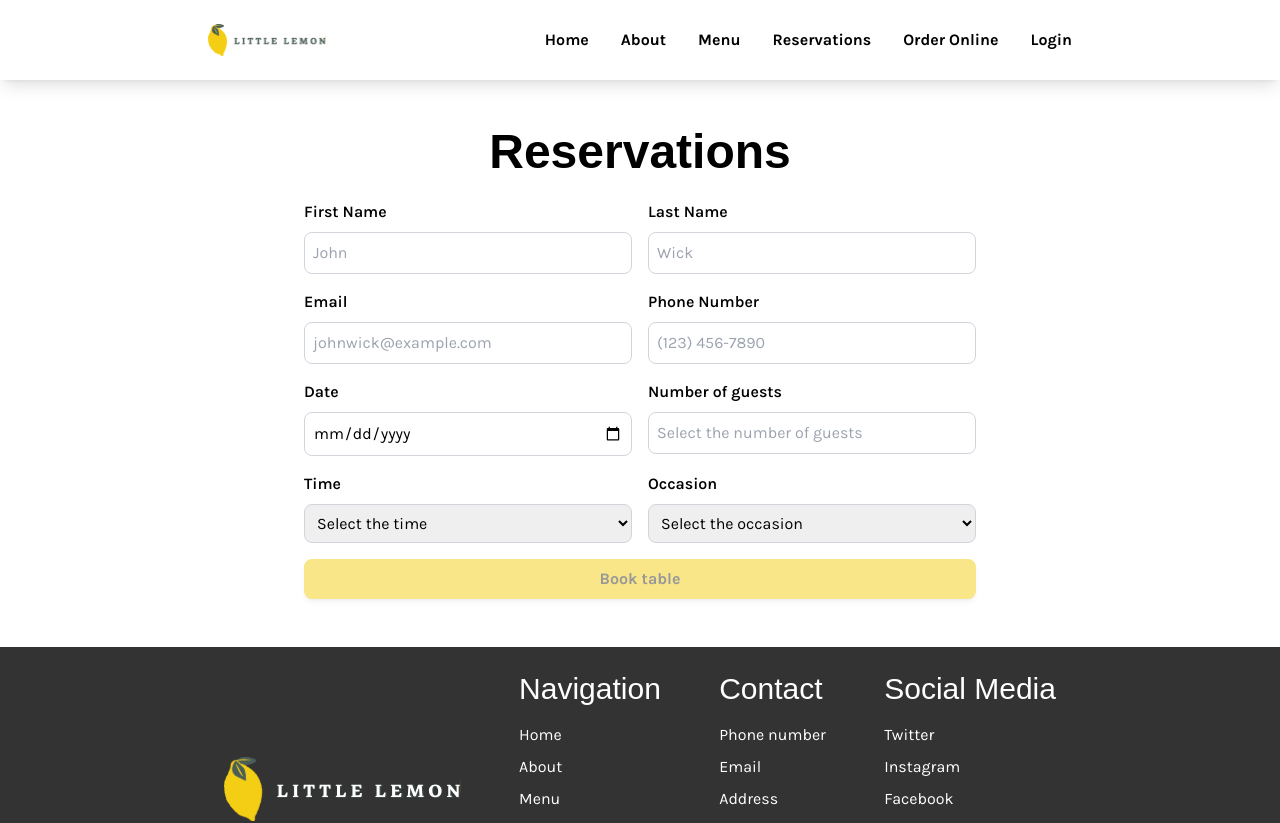
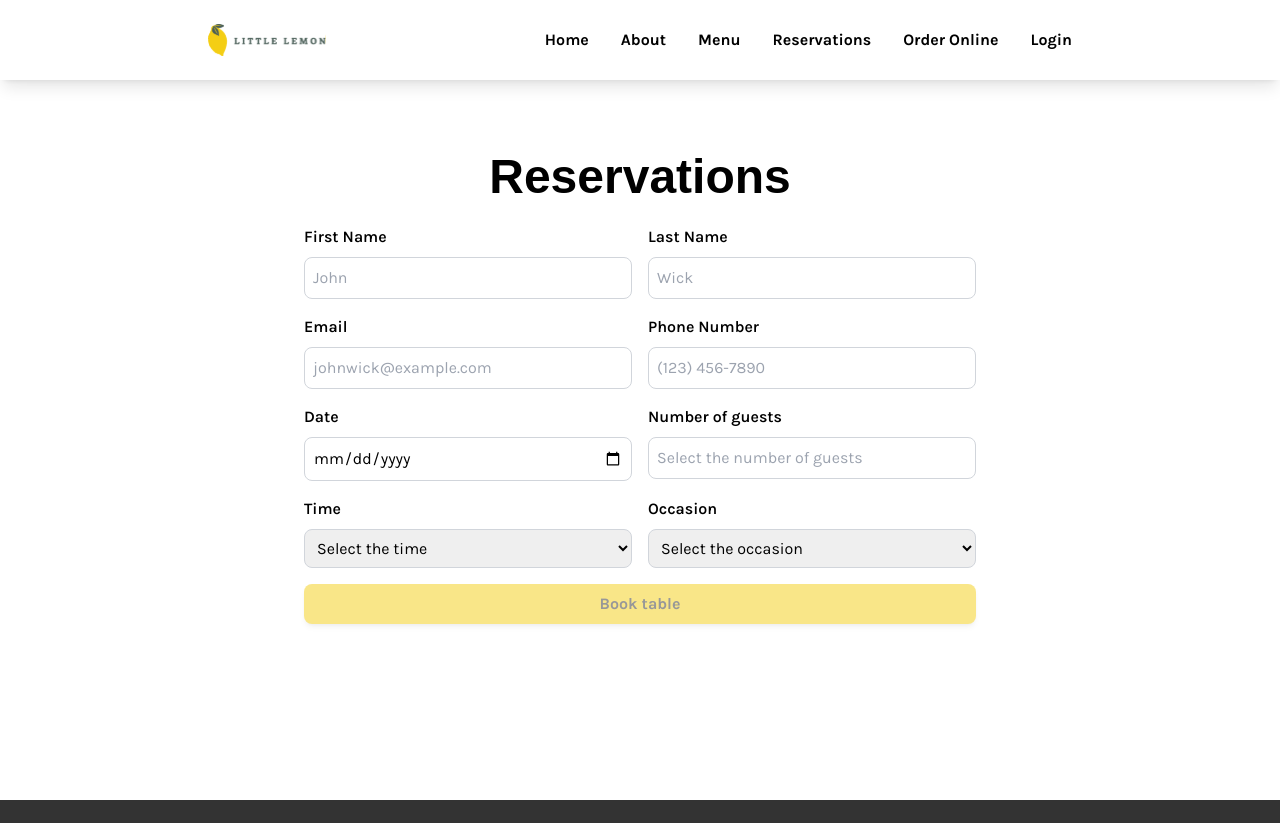
Before and after one commit to ignaciojsoler/meta-front-end-capstone, a React (Vite) app: page /reservations in a window 1280 px wide. Shown: the top 823 px of the page. Built offline with nearby package versions, Linux system fonts and the light colour scheme; a web font is replaced by a local one.

Commit message:
Feautre: spinner loader

```diff
--- a/src/components/BookingForm.tsx
+++ b/src/components/BookingForm.tsx
@@ -22,7 +22,7 @@ const BookingForm = ( { onSubmit }: BookingFormProps) => {
 
   return (
     <form
-      className="mx-auto grid grid-cols-1 md:grid-cols-2 lg:max-w-2xl gap-4 py-6 "
+      className="mx-auto w-full grid grid-cols-1 md:grid-cols-2 lg:max-w-2xl gap-4 py-6 "
       onSubmit={handleSubmit}
     >
       <Input
--- a/src/components/Hero.tsx
+++ b/src/components/Hero.tsx
@@ -1,7 +1,11 @@
 import Button from "./Button";
 import heroImage from "../assets/restauranfood.jpg";
+import { useNavigate } from "react-router-dom";
 
 const Hero = () => {
+
+  const navigateTo = useNavigate();
+
   return (
     <main className="w-full bg-secondary pt-20">
       <section className="relative max-w-4xl mx-auto flex justify-between px-4 py-6 ">
@@ -16,7 +20,7 @@ const Hero = () => {
             We are a family owned Mediterranean restaurant, focused on
             traditional recipes served with a modern twist.
           </p>
-          <Button text="Reserve a table" onClick={() => {}} className="w-fit" />
+          <Button text="Reserve a table" onClick={() => {navigateTo("/reservations")}} className="w-fit" />
         </header>
         <img
           src={heroImage}
--- a/src/components/Loader.tsx
+++ b/src/components/Loader.tsx
@@ -2,8 +2,24 @@ import React from "react";
 
 const Loader = () => {
   return (
-    <div className="min-h-screen flex items-center justify-center">
-      <h1 className="text-3xl">Loading...</h1>
+    <div className="fixed top-0 left-0 min-w-full min-h-screen bg-black bg-opacity-50 backdrop-blur-sm flex items-center justify-center z-30">
+      <svg
+        aria-hidden="true"
+        className="inline w-20 h-20 text-gray-200 animate-spin dark:text-gray-600 fill-gray-600 dark:fill-gray-300"
+        viewBox="0 0 100 101"
+        fill="none"
+        xmlns="http://www.w3.org/2000/svg"
+      >
+        <path
+          d="M100 50.5908C100 78.2051 77.6142 100.591 50 100.591C22.3858 100.591 0 78.2051 0 50.5908C0 22.9766 22.3858 0.59082 50 0.59082C77.6142 0.59082 100 22.9766 100 50.5908ZM9.08144 50.5908C9.08144 73.1895 27.4013 91.5094 50 91.5094C72.5987 91.5094 90.9186 73.1895 90.9186 50.5908C90.9186 27.9921 72.5987 9.67226 50 9.67226C27.4013 9.67226 9.08144 27.9921 9.08144 50.5908Z"
+          fill="currentColor"
+        />
+        <path
+          d="M93.9676 39.0409C96.393 38.4038 97.8624 35.9116 97.0079 33.5539C95.2932 28.8227 92.871 24.3692 89.8167 20.348C85.8452 15.1192 80.8826 10.7238 75.2124 7.41289C69.5422 4.10194 63.2754 1.94025 56.7698 1.05124C51.7666 0.367541 46.6976 0.446843 41.7345 1.27873C39.2613 1.69328 37.813 4.19778 38.4501 6.62326C39.0873 9.04874 41.5694 10.4717 44.0505 10.1071C47.8511 9.54855 51.7191 9.52689 55.5402 10.0491C60.8642 10.7766 65.9928 12.5457 70.6331 15.2552C75.2735 17.9648 79.3347 21.5619 82.5849 25.841C84.9175 28.9121 86.7997 32.2913 88.1811 35.8758C89.083 38.2158 91.5421 39.6781 93.9676 39.0409Z"
+          fill="currentFill"
+        />
+      </svg>
+      <span className="sr-only">Loading...</span>
     </div>
   );
 };
--- a/src/routes/error-page.tsx
+++ b/src/routes/error-page.tsx
@@ -1,9 +1,7 @@
-import React from 'react'
-
 const ErrorPage = () => {
   return (
-    <div className='min-h-screen flex flex-col items-center justify-center pt-20 gap-y-4'>
-        <h1 className='text-6xl font-heading '>Under construction </h1>
+    <div className='min-h-screen flex flex-col items-center justify-center mx-4 gap-y-4'>
+        <h1 className='text-6xl font-heading text-center'>Under construction </h1>
         <h2 className='text-2xl'>We are working on it</h2>
     </div>
   )
--- a/src/routes/reservations.tsx
+++ b/src/routes/reservations.tsx
@@ -6,13 +6,10 @@ import { useState } from "react";
 import Loader from "../components/Loader";
 
 const Reservations = () => {
-
   const [isLoading, setIsLoading] = useState<boolean>(false);
 
   const navigateTo = useNavigate();
-  const {
-    handleFormSubmit,
-  } = useFormValidation();
+  const { handleFormSubmit } = useFormValidation();
 
   const onSubmit = async (userData: UserData) => {
     setIsLoading(true);
@@ -29,17 +26,14 @@ const Reservations = () => {
   };
 
   return (
-    <section className="max-w-4xl mx-auto px-4 pt-32 pb-6">
-      <h2 className="text-5xl font-bold font-heading text-center">Reservations</h2>
-      {
-        isLoading ? (
-          <Loader/>
-        ) : (
-          <BookingForm onSubmit={onSubmit}/>
-        )
-      }
+    <section className="min-h-screen px-4 pt-32 pb-6 flex flex-col items-center justify-center md:py-0">
+      <h2 className="text-5xl font-bold font-heading text-center">
+        Reservations
+      </h2>
+      <BookingForm onSubmit={onSubmit} />
+      {isLoading && <Loader />}
     </section>
-  )
-}
+  );
+};
 
 export default Reservations;
--- a/src/routes/root.tsx
+++ b/src/routes/root.tsx
@@ -4,7 +4,7 @@ import Navbar from "../components/Navbar";
 
 const Root = () => {
   return (
-    <div className="font-body">
+    <div className="font-body min-h-screen flex flex-col justify-between">
       <Navbar />
       <Outlet />
       <Footer />
```
